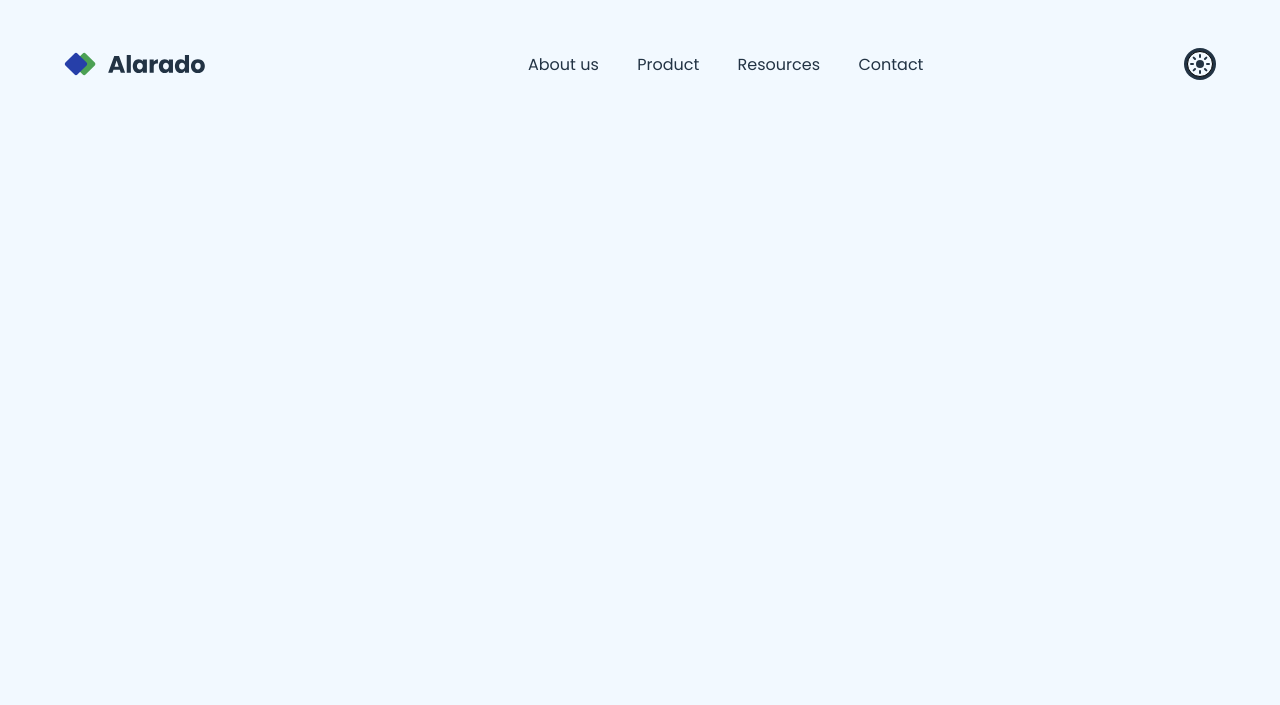
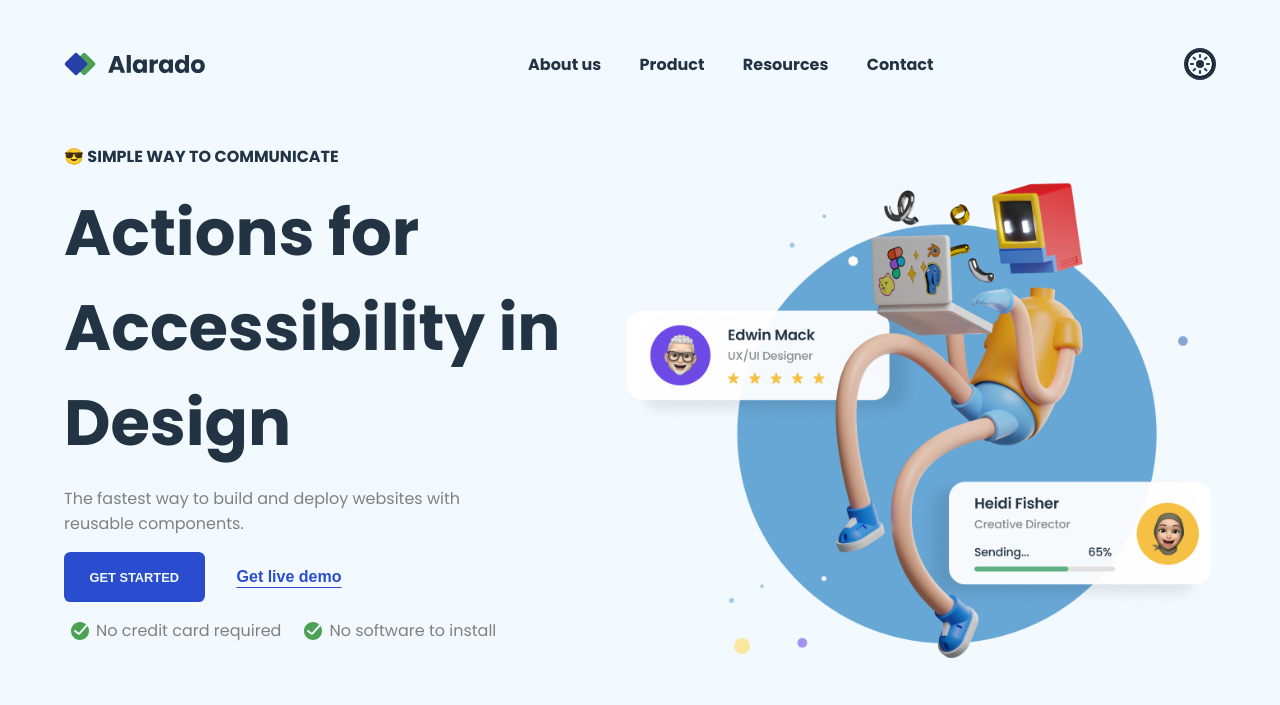
Before and after one commit to skamuzu/Simple-Homepage, a plain HTML site: page index.html in a window 1280 px wide. Drawn offline with Linux system fonts and the light colour scheme.

Commit message:
Done as f**k

```diff
--- /dev/null
+++ b/body.css
@@ -0,0 +1,114 @@
+@import url(main.css);
+
+h2 {
+    color: var(--text-colour);
+    text-transform: uppercase;
+    font-size: 1em;
+}
+
+h1 {
+    font-size: 4em;
+    width: 12ch;
+    color: var(--text-colour);
+}
+
+p, li {
+    color: gray;
+}
+
+p {
+    width: 80%;
+}
+
+main {
+    padding: 1rem 4rem ;
+    display: flex;
+}
+
+article {
+    display: flex;
+    flex-direction: column;
+    align-items: flex-start;
+    justify-content: flex-start;
+    gap: 1em;
+    flex: 1;
+
+}
+
+main img {
+    max-width: 600px;
+}
+
+.action-buttons {
+    display: flex;
+    gap: 1em;
+}
+
+.action-buttons #start {
+    padding: 0.8em 2em;
+    font-size: 0.8em;
+    text-transform: uppercase;
+    color: #f2f9ff;
+    background-color: var(--button-colour);
+    border: none;
+    border-radius: 0.5em;
+    font-weight: 700;
+}
+
+#start:hover {
+    background-color: blue;
+}
+
+.action-buttons #live {
+    border: none;
+    padding: 1em 1em;
+    color: var(--button-colour);
+    background: none;
+    text-decoration: underline;
+    font-size: 1em;
+    text-underline-offset: 0.3em;
+    font-weight: 700;
+}
+
+#live:hover {
+    text-underline-offset: 0.6em;
+}
+
+.ticks {
+    display: flex;
+    list-style-type: none;
+    align-items: center;
+    gap: 1em;
+}
+
+.ticks li::before {
+    content: " ";
+    position: relative;
+    padding: 1em;
+    width: 8px;
+    height: 8px;
+    background-image: url(resources/Done_ring_round_fill.svg) ;
+    background-repeat: no-repeat;
+    background-position: center;
+}
+
+@media screen and (max-width: 700px) {
+    main {
+        flex-direction: column-reverse;
+        padding: 0.6em;
+    }
+
+    .ticks {
+        gap: 0.4em;
+        justify-content: space-between;
+    }
+
+    h1 {
+        width: 100%;
+        font-size: 2.4em;
+    }
+
+    li {
+        font-size: 0.8em;
+    }
+}
--- a/header.css
+++ b/header.css
@@ -37,6 +37,7 @@ nav{
     align-items: center;
     justify-content: flex-end;
     gap: 2em;
+    font-weight: 700;
 }
 
 nav a {
@@ -59,6 +60,11 @@ nav a {
 #hamburger {
     width: 2em;
     height: 2em;
+}
+
+.links-container a:hover {
+    text-decoration: underline;
+    text-underline-offset: 0.4em;
 }
 
 
@@ -95,6 +101,7 @@ nav a {
         color: var(--text-colour);
         background-color: var(--bg-colour);
         border-radius: 1em;
+        text-decoration: none;
     }
 
     .close-sidebar-button, .open-sidebar-button{
--- a/index.html
+++ b/index.html
@@ -6,6 +6,7 @@
     <title>Alarado</title>
     <link rel="stylesheet" href="main.css" />
     <link rel="stylesheet" href="header.css" />
+    <link rel="stylesheet" href="body.css" />
     <link rel="preconnect" href="https://fonts.googleapis.com" />
     <link rel="preconnect" href="https://fonts.gstatic.com" crossorigin />
     <link
@@ -21,15 +22,19 @@
   </head>
   <body>
     <nav>
-      <img id="logo" src="resources/logo-light.svg" alt="">
+      <img id="logo" src="resources/logo-light.svg" alt="" />
       <input type="checkbox" id="sidebar-active" />
       <label for="sidebar-active" class="open-sidebar-button">
         <img id="hamburger" src="resources/hamburger-button.svg" alt="" />
       </label>
-      <label for="sidebar-active" id="overlay" ></label>
+      <label for="sidebar-active" id="overlay"></label>
       <div class="links-container">
         <label for="sidebar-active" class="close-sidebar-button">
-          <img id="close" src="resources/close_24dp_FFFFFF_FILL0_wght400_GRAD0_opsz24.svg" alt="" />
+          <img
+            id="close"
+            src="resources/close_24dp_FFFFFF_FILL0_wght400_GRAD0_opsz24.svg"
+            alt=""
+          />
         </label>
 
         <a href="#">About us</a>
@@ -37,9 +42,27 @@
         <a href="#">Resources</a>
         <a href="#">Contact</a>
         <div class="button-container">
-          <button><img id="theme-button" src="resources/Sun_fill.svg" alt="" /></button>
+          <button>
+            <img id="theme-button" src="resources/Sun_fill.svg" alt="" />
+          </button>
         </div>
       </div>
     </nav>
+    <main>
+      <article>
+        <h2>😎 Simple Way to Communicate</h2>
+        <h1>Actions for Accessibility in Design</h1>
+        <p>The fastest way to build and deploy websites with reusable components.</p>
+        <div class="action-buttons">
+          <button id="start">Get Started</button>
+          <button id="live">Get live demo</button>
+        </div>
+        <ul class="ticks">
+          <li>No credit card required</li>
+          <li>No software to install</li>
+        </ul>
+      </article>
+      <img src="resources/hero-image-simple-homepage.png" alt="" srcset="resources/hero-image-simple-homepage@2x.png 480px, resources/hero-image-simple-homepage.png 800px">
+    </main>
   </body>
 </html>
--- a/main.css
+++ b/main.css
@@ -8,7 +8,7 @@
 :root {
     --bg-colour: #f2f9ff;
   --text-colour: #223344;
-  --button-color: #2a4dd0;
+  --button-colour: #2a4dd0;
 }
 
 .dark-mode {
```
